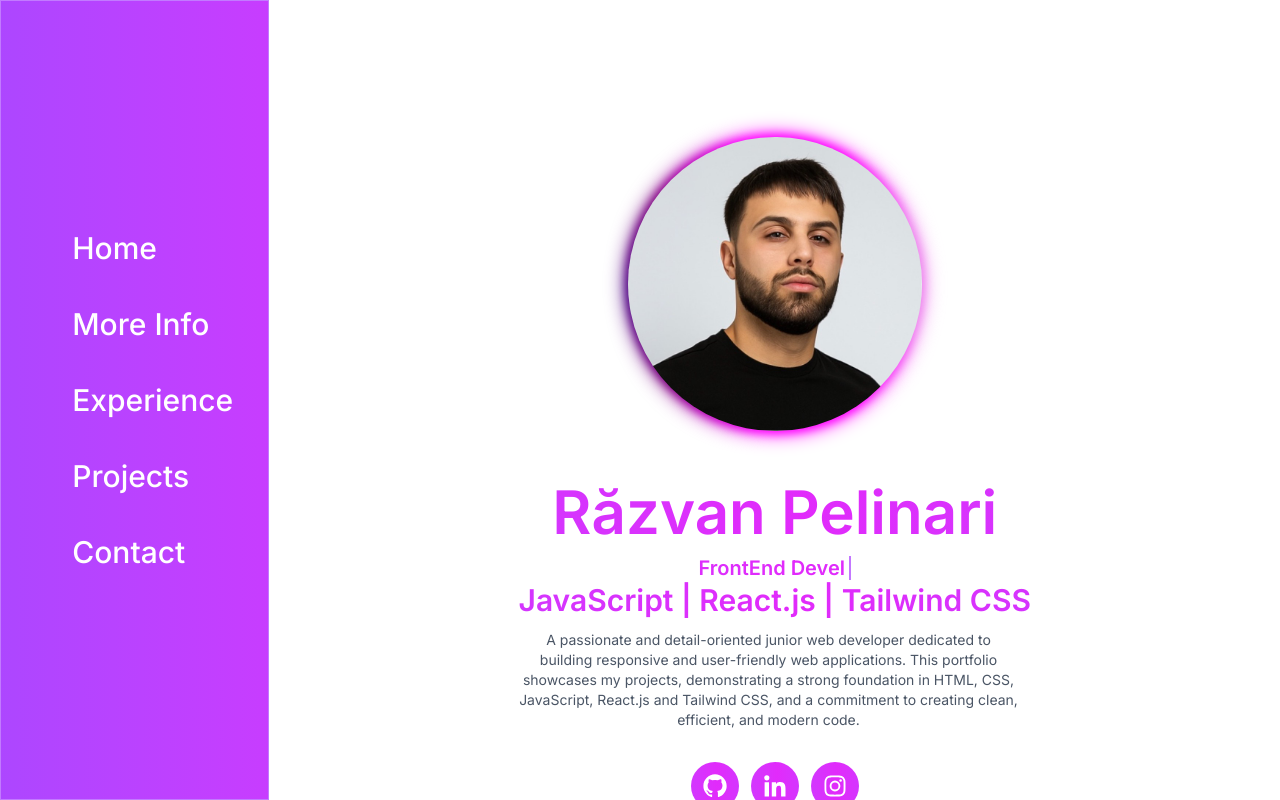
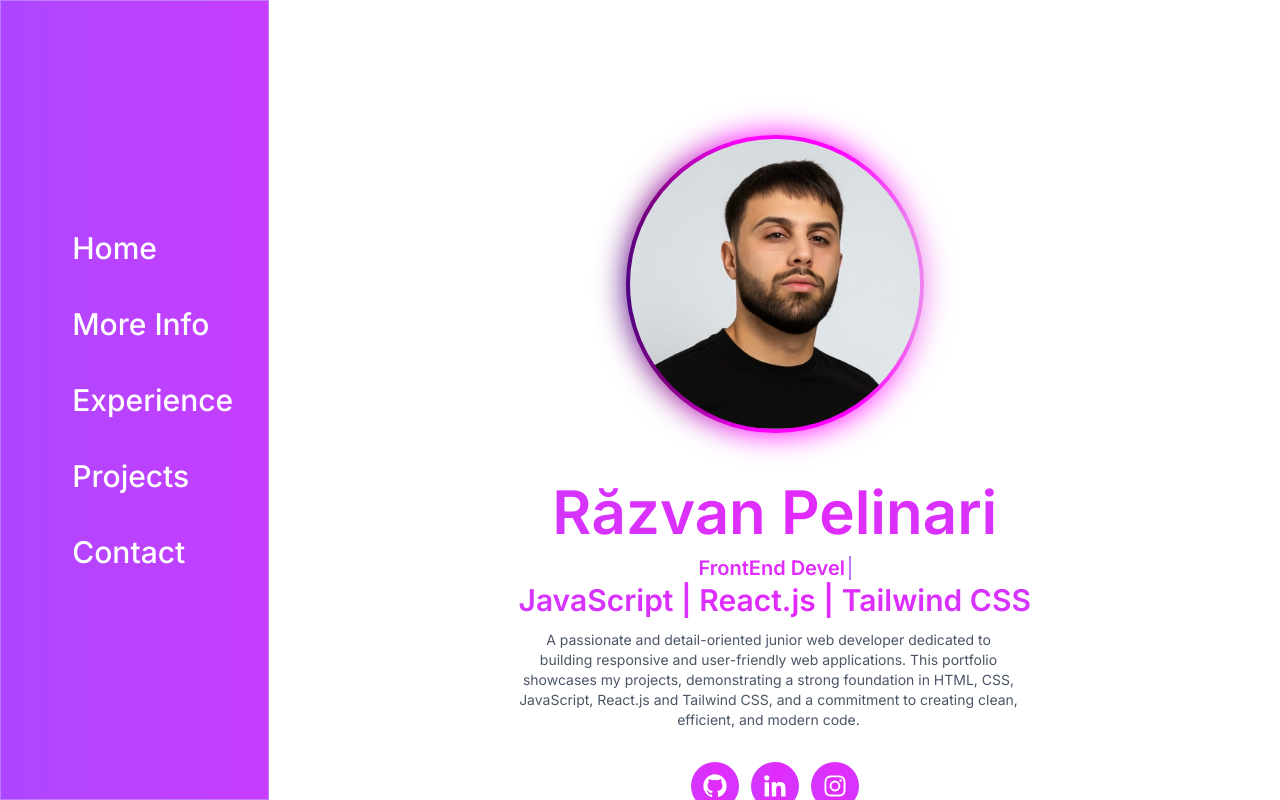
Before and after one commit to RazvanPelinari/react-website-portofolio, a React (Vite) app: page / in a window 1280 px wide. Built offline with nearby package versions, Linux system fonts and the light colour scheme.

Commit message:
Update index.css

```diff
--- a/src/index.css
+++ b/src/index.css
@@ -59,9 +59,9 @@
 
 .box {
   position: relative;
-  background: rgba(0, 0, 0, 0);
+  background: rgb(255, 255, 255);
   border-radius: 200px;
-  padding: 2px;
+  padding: 4px;
   height: 300px;
   width: 300px;
   aspect-ratio: 16/9;
@@ -95,7 +95,6 @@
     purple,
     indigo
   );
-  filter: blur(5px);
   z-index: -2;
   border-radius: inherit;
   animation: autoRotate 2s linear infinite;
@@ -103,7 +102,7 @@
 }
 
 .box::after {
-  filter: blur(10px);
+  filter: blur(15px);
   z-index: -1;
 }
 
@@ -125,9 +124,9 @@
 
 .box2 {
   position: relative;
-  background: rgba(0, 0, 0, 0);
+  background: rgb(255, 255, 255);
   border-radius: 200px;
-  padding: 1px;
+  inset: 0;
   height: 250px;
   width: 250px;
   aspect-ratio: 16/9;
@@ -161,15 +160,14 @@
     purple,
     rgb(104, 0, 130)
   );
-  filter: blur(5px);
   z-index: -2;
   border-radius: inherit;
   animation: autoRotate 2s linear infinite;
-  padding: 1px;
+  padding: 2px;
 }
 
 .box2::after {
-  filter: blur(10px);
+  filter: blur(15px);
   z-index: -1;
 }
 
```
